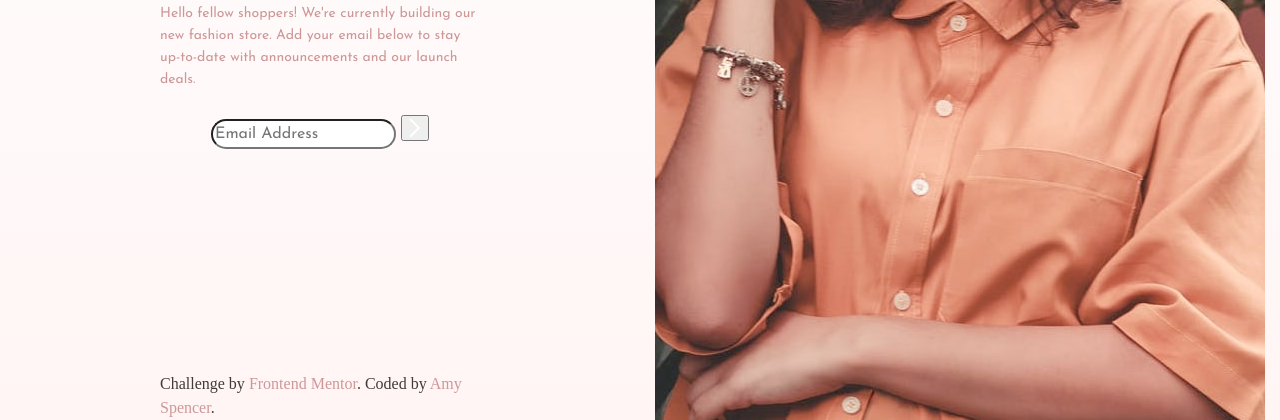
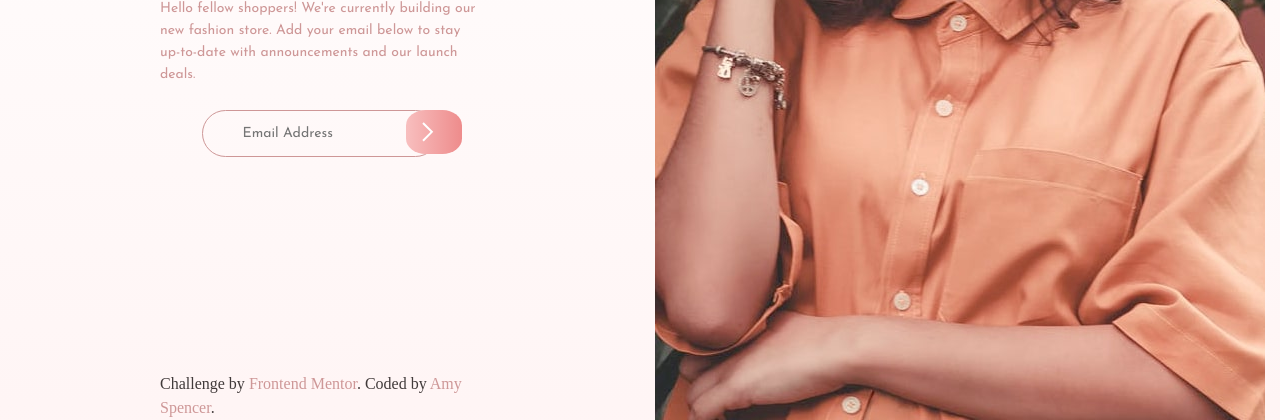
Before and after one commit to amyspencerproject/base-apparel, a plain HTML site: page index.html in a window 1280 px wide. Shown: the part 380-800 px from the top of the page. Drawn offline with Linux system fonts and the light colour scheme.

Commit message:
Started to style form and submit button. Have a decent start but still many styling issues.

```diff
--- a/styles.css
+++ b/styles.css
@@ -173,9 +173,37 @@ main {
 .hide {
   display: none;
 }
+.email-submit {
+  display: flex;
+  position: relative;
+}
 
 .input-email {
   border-radius: 28px;
+  background-color: transparent;
+  box-shadow: none;
+  border: solid 1px var(--desaturated-red);
+  font-size: 0.875rem;
+  color: var(--desaturated-red);
+  padding: 0.75rem 2.5rem;
+  z-index: 1;
+}
+
+.input-submit {
+  border-radius: 35%;
+  padding: 0.75rem 1rem;
+  /* background-color: var(--pink-gradient-two); */
+  background-image: linear-gradient(
+    0.25turn,
+    var(--pink-gradient-one),
+    var(--pink-gradient-two)
+  );
+  box-shadow: none;
+  border: none;
+  position: absolute;
+  z-index: 2;
+  right: -10%;
+  width: 3.5rem;
 }
 
 /* ======= Footer ======= */
```
Also changed, not shown: 1 other file.
